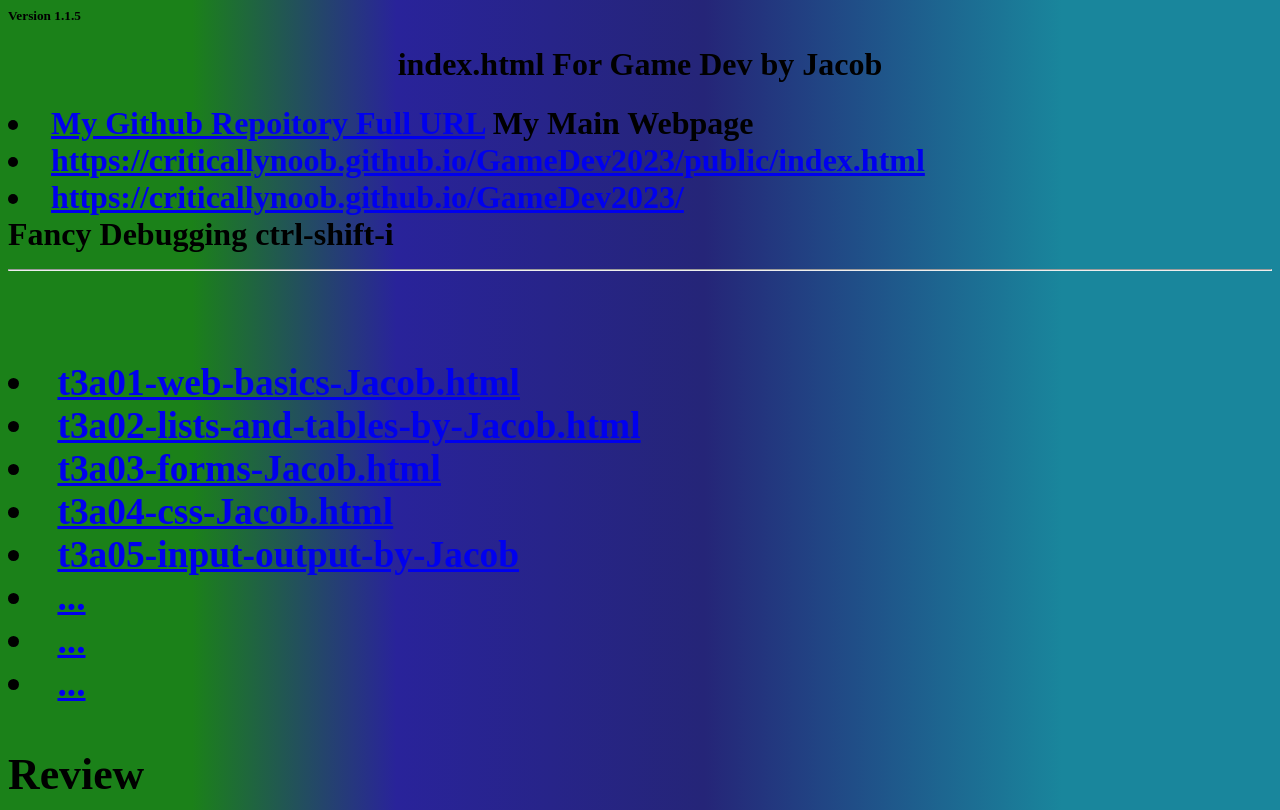
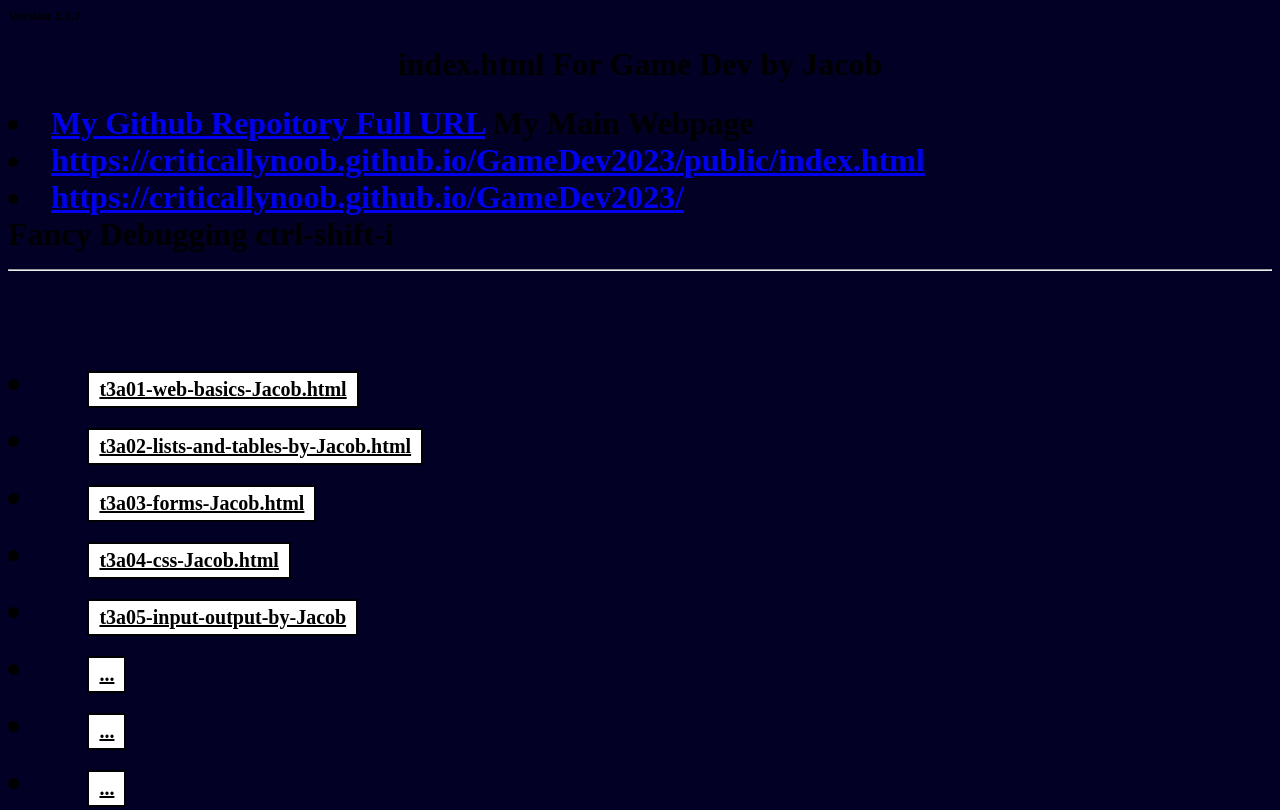
Before and after one commit to CriticallyNoob/GameDev2023, a plain HTML site: page public/index.html in a window 1280 px wide. Shown: the top 810 px of the page. Drawn offline with Linux system fonts and the light colour scheme.

Commit message:
Update index.html

```diff
--- a/public/index.html
+++ b/public/index.html
@@ -1,10 +1,10 @@
 <head>
-<h5> Version 1.1.5</h5>
+<h5> Version 1.1.7</h5>
 
 <h1 align=center>index.html For Game Dev by Jacob <h1>
 <style>
   body {background: rgb(2,0,36);
-background: linear-gradient(90deg, rgba(27,129,25,1) 15%, rgba(41,35,154,1) 31%, rgba(37,37,120,1) 55%, rgba(25,134,156,1) 83%);
+background: linear-gradient(90deg, rgba(00,00,00,1) rgba(255,255,255,1) 83%);
   }
   .back {
     background-color: white;
@@ -42,21 +42,21 @@ My Main Webpage
   <br>
 
   <h3 Assignments </h3>
-  <li><a href="t3a01-web-basics-Jacob.html">t3a01-web-basics-Jacob.html</a>
+  <li><a href="t3a01-web-basics-Jacob.html" class="back">t3a01-web-basics-Jacob.html</a>
 
-  <li><a href="t3a02-lists-and-tables-by-Jacob.html">t3a02-lists-and-tables-by-Jacob.html</a>
+  <li><a href="t3a02-lists-and-tables-by-Jacob.html" class="back">t3a02-lists-and-tables-by-Jacob.html</a>
 
-  <li><a href="t3a03-forms-Jacob.html">t3a03-forms-Jacob.html</a>
+  <li><a href="t3a03-forms-Jacob.html" class="back">t3a03-forms-Jacob.html</a>
 
-  <li><a href="t3a04-css-Jacob.html">t3a04-css-Jacob.html</a>
+  <li><a href="t3a04-css-Jacob.html" class="back">t3a04-css-Jacob.html</a>
 
-  <li><a href="t3a05-input-output-by-Jacob">t3a05-input-output-by-Jacob</a>
+  <li><a href="t3a05-input-output-by-Jacob" class="back">t3a05-input-output-by-Jacob</a>
 
-  <li><a href="...">...</a>
+  <li><a href="..." class="back">...</a>
 
-  <li><a href="...">...</a>
+  <li><a href="..." class="back">...</a>
 
-  <li><a href="...">...</a>
+  <li><a href="..." class="back">...</a>
 
 <br>
     <h3> Review</h3>
```
